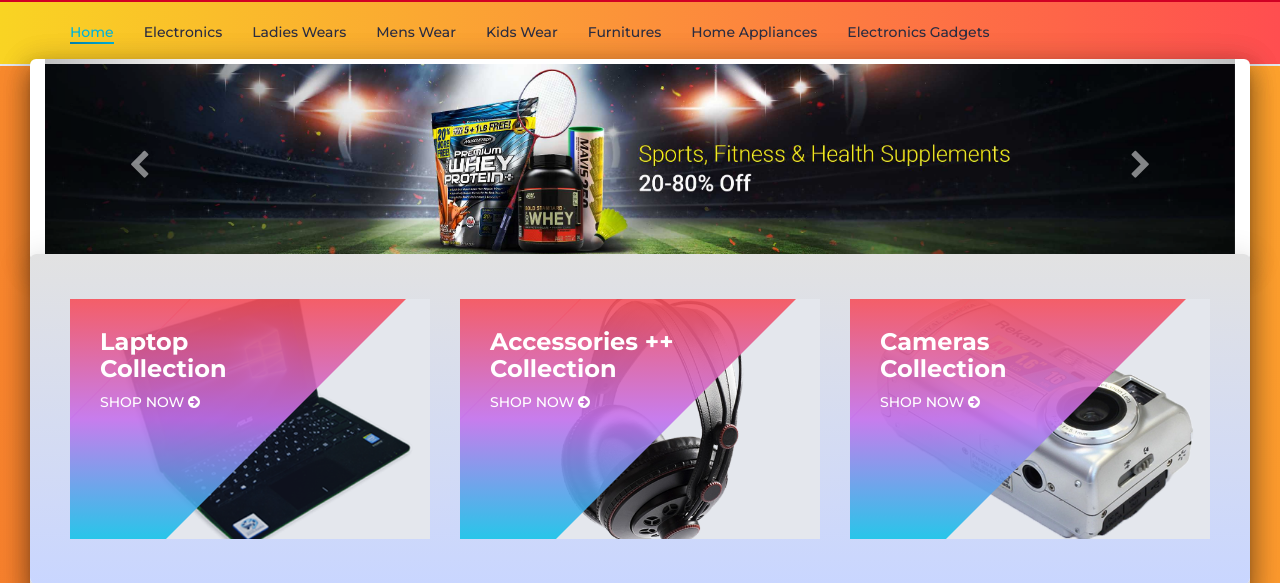
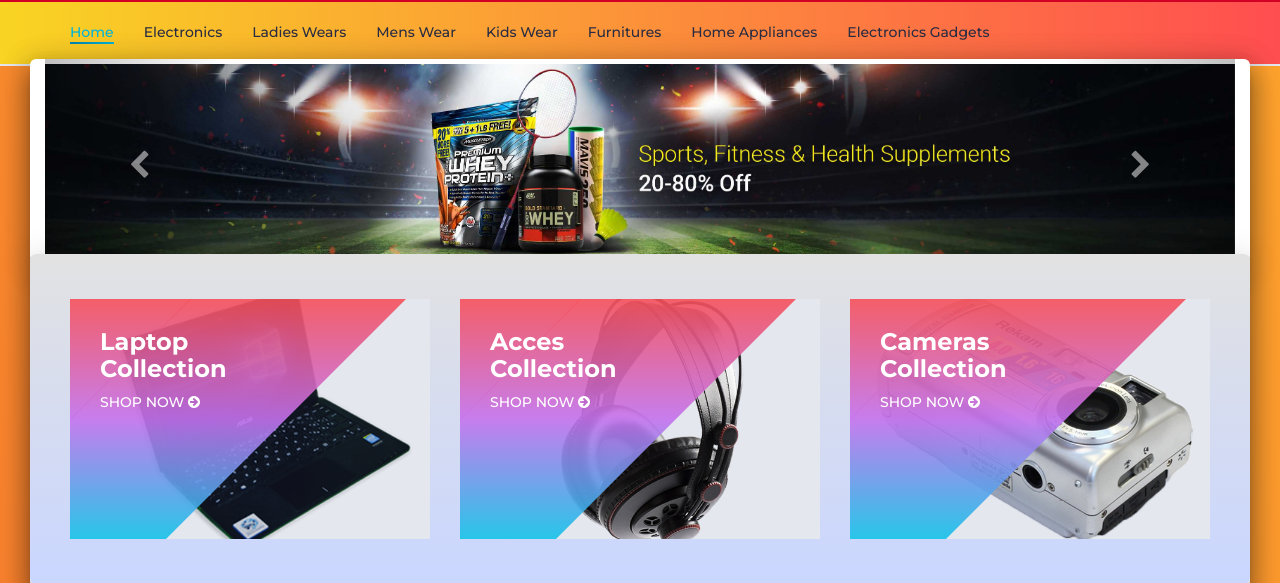
Before and after one commit to yacine-maghezzi-sonarsource/online-shopping-system, a PHP site: page /myfiles/ in a window 1280 px wide. Shown: the part 141-724 px from the top of the page. Run offline with PHP 8.4, Linux system fonts and the light colour scheme; data comes from the database, SQL or seed files in the repository; some libraries are stand-ins or nearby versions.

Commit message:
Changed Description body.php

```diff
--- a/body.php
+++ b/body.php
@@ -78,7 +78,7 @@
 								<img src="./img/shop03.png" alt="">
 							</div>
 							<div class="shop-body">
-								<h3>Accessories ++<br>Collection</h3>
+								<h3>Acces<br>Collection</h3>
 								<a href="product.php?p=72" class="cta-btn">Shop now <i class="fa fa-arrow-circle-right"></i></a>
 							</div>
 						</div></a>
```
